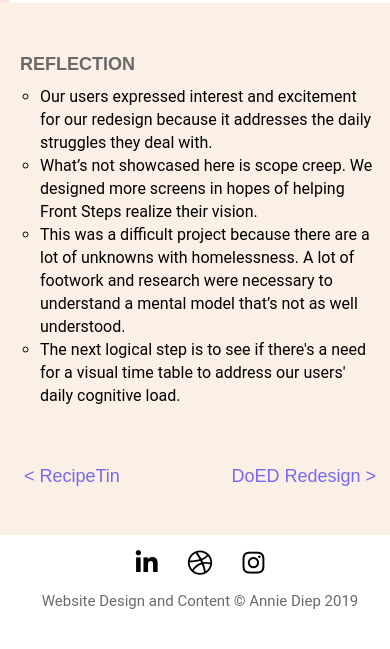
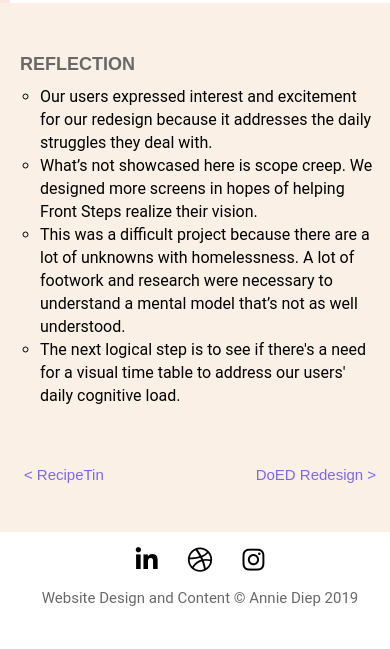
Before and after one commit to anniediep/Portfolio, a plain HTML site: page case-studies/front-steps.html in a window 390 px wide. Shown: the part 6638-7287 px from the top of the page. Drawn offline with Linux system fonts and the light colour scheme.

Commit message:
case study nav
made font size smaller

```diff
--- a/css/style.css
+++ b/css/style.css
@@ -756,6 +756,18 @@ p {
         padding: 25px 20px;
     }
 
+    .next {
+        text-align: right;
+    }
+
+    .next, .prev {
+        font-size: 15px;
+    }
+
+    .prev {
+        text-align: left;
+    }
+
     .pinkSection {
         margin: 0;
         padding: 25px 20px;
@@ -765,6 +777,7 @@ p {
         margin: 0;
         padding: 25px 20px;
     }
+
 }
 
 @media only screen and (max-width:375px) {
```
